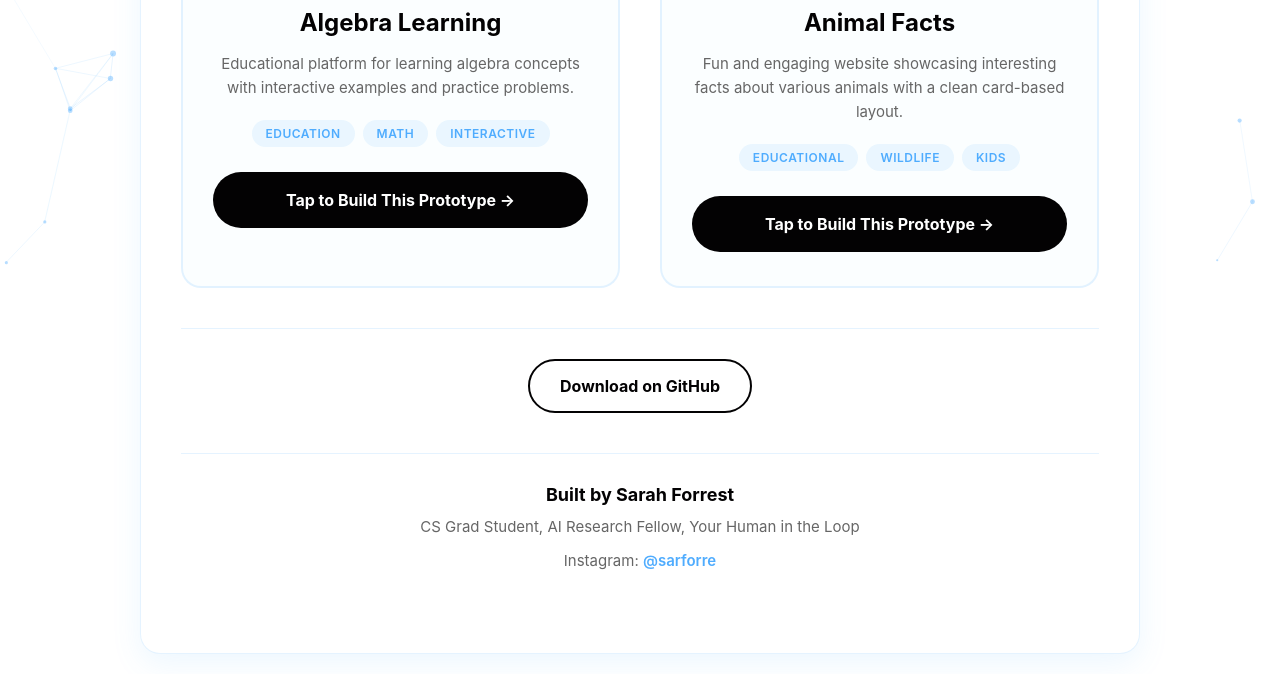
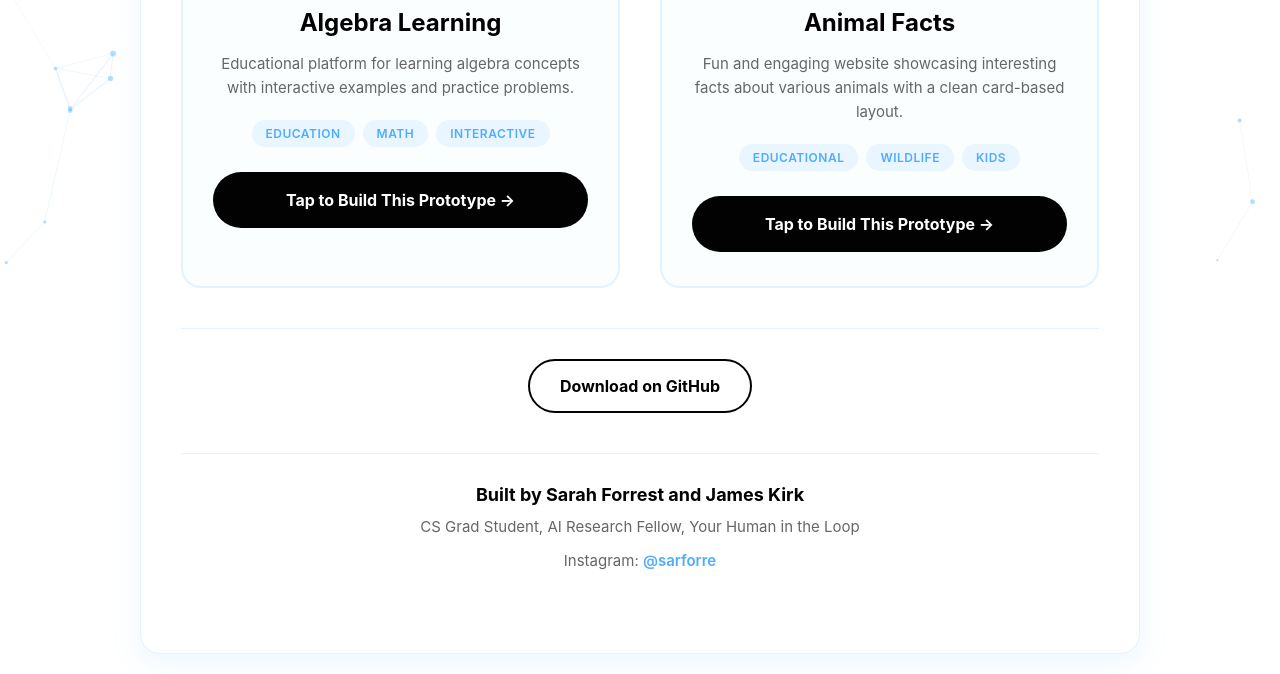
Before and after one commit to sarahfor/whiteboard-to-prototype, a website: page gh-pages-index.html in a window 1280 px wide. Shown: the part 528-1202 px from the top of the page. Drawn offline with Linux system fonts and the light colour scheme.

Commit message:
Update gh-pages-index.html

```diff
--- a/gh-pages-index.html
+++ b/gh-pages-index.html
@@ -305,7 +305,7 @@
     </div>
 
     <div class="author-footer">
-      <h3>Built by Sarah Forrest</h3>
+      <h3>Built by Sarah Forrest and James Kirk </h3>
       <p>CS Grad Student, AI Research Fellow, Your Human in the Loop</p>
       <p>Instagram: <a href="https://www.instagram.com/sarforre/" target="_blank">@sarforre</a></p>
     </div>
```
